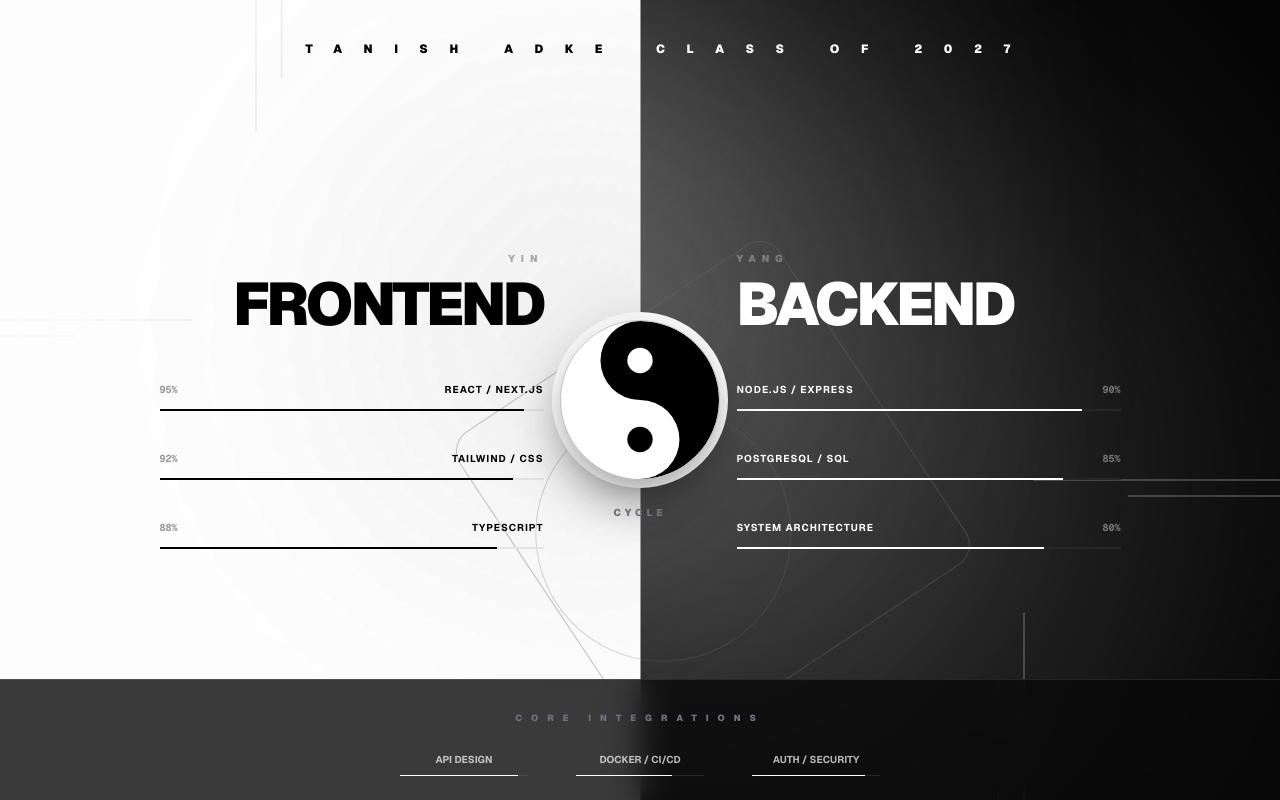
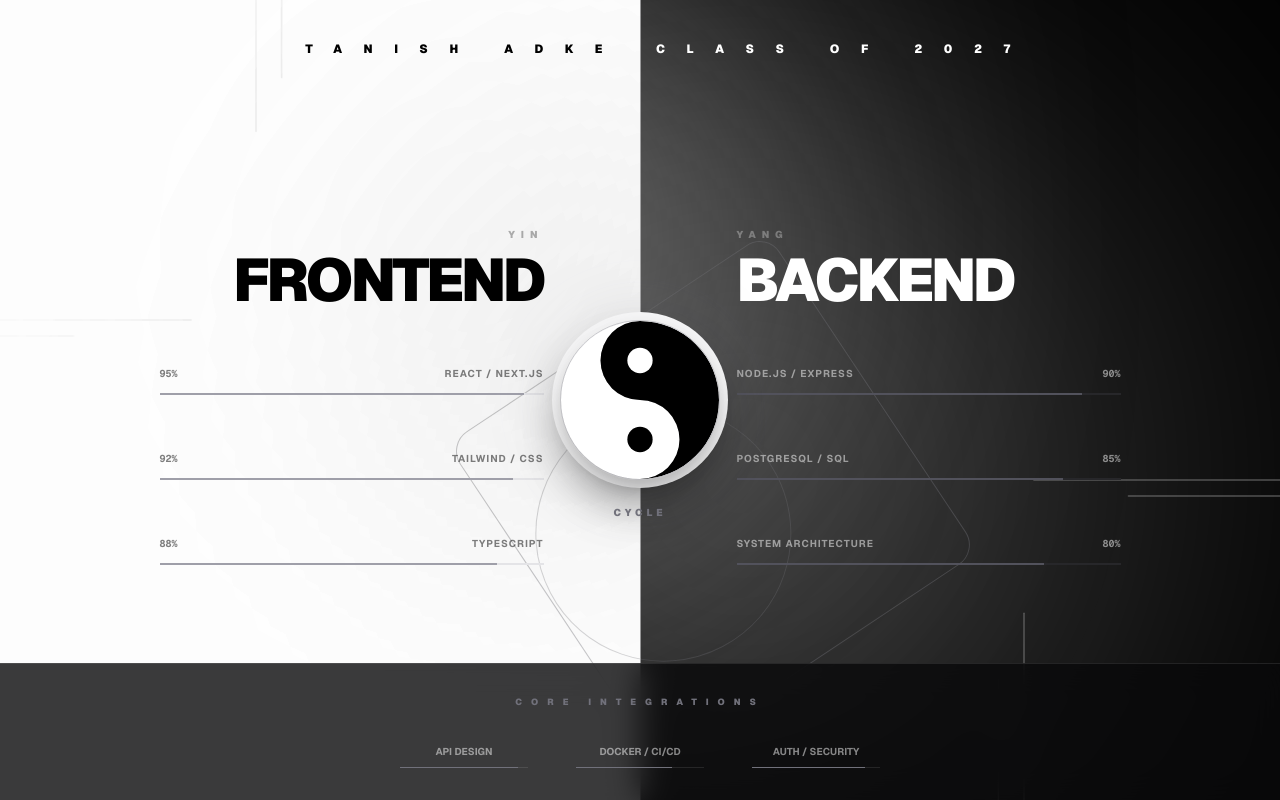
Before and after one commit to TanishAdke/Yin-and-Yang, a Next.js app: page /fullstack in a window 1280 px wide. Built offline with nearby package versions, Linux system fonts and the light colour scheme.

Commit message:
Added new features

```diff
--- a/app/fullstack/page.tsx
+++ b/app/fullstack/page.tsx
@@ -5,6 +5,7 @@ import { motion, AnimatePresence } from "framer-motion";
 import { useRouter } from "next/navigation";
 import YinYangButton from "@/components/YinYangButton";
 import BackgroundEffects from "@/components/BackgroundEffects";
+import MagneticWrapper from "@/components/MagneticWrapper"; // <-- Imported Magnet
 
 export default function FullStackPage() {
   const router = useRouter();
@@ -16,7 +17,7 @@ export default function FullStackPage() {
     setIsExiting(true);
     setTimeout(() => {
       router.push("/");
-    }, 800);
+    }, 850); // Kept the slight buffer stretch here too!
   };
 
   const skills = {
@@ -40,7 +41,6 @@ export default function FullStackPage() {
   return (
     <main className="relative min-h-screen w-full overflow-hidden font-sans">
 
-      {/* LAYER 1: Solid Background Split - No animation, it must be instantly present */}
       <div className="absolute inset-0 flex flex-col md:flex-row z-0">
         <div className="flex-1 bg-white" />
         <div className="flex-1 bg-black" />
@@ -68,7 +68,7 @@ export default function FullStackPage() {
 
       <div className="relative z-20 w-full min-h-screen flex flex-col md:flex-row pointer-events-none">
 
-        {/* Left Content (Yin) */}
+        {/* Left Content (Yin - Black Hover) */}
         <section className="flex-1 p-10 md:p-24 flex flex-col justify-center items-center md:items-end border-r border-zinc-100/50 pointer-events-auto">
           <div className="w-full max-w-sm md:text-right">
             <motion.p initial={{ opacity: 0 }} animate={{ opacity: 0.3 }} transition={{ duration: 1.2, delay: 0.4 }} className="text-[10px] font-black tracking-[0.6em] uppercase text-black mb-2">
@@ -78,23 +78,25 @@ export default function FullStackPage() {
               Frontend
             </motion.h2>
 
-            <div className="space-y-10">
+            <div className="space-y-10 text-left md:text-right">
               {skills.front.map((s, i) => (
                 <motion.div key={s.name} initial={{ opacity: 0, x: -20 }} animate={{ opacity: 1, x: 0 }} transition={{ duration: 1.0, ease: cinematicEase, delay: 0.6 + (i * 0.1) }}>
-                  <div className="flex justify-between md:flex-row-reverse text-[10px] font-bold uppercase text-black mb-3">
-                    <span className="md:ml-4 tracking-widest">{s.name}</span>
-                    <span className="opacity-40 font-mono">{s.level}</span>
+                  <MagneticWrapper className="py-2 group cursor-default">
+                    <div className="flex justify-between md:flex-row-reverse text-[10px] font-bold uppercase text-black/50 group-hover:text-black mb-3 transition-colors duration-300">
+                      <span className="md:ml-4 tracking-widest group-hover:tracking-[0.3em] transition-all duration-300">{s.name}</span>
+                      <span className="font-mono">{s.level}</span>
                     </div>
                     <div className="h-[2px] w-full bg-zinc-200 overflow-hidden">
-                    <motion.div initial={{ width: 0 }} animate={{ width: s.level }} transition={{ duration: 1.8, ease: cinematicEase, delay: 0.8 + (i * 0.1) }} className="h-full bg-black" />
+                      <motion.div initial={{ width: 0 }} animate={{ width: s.level }} transition={{ duration: 1.8, ease: cinematicEase, delay: 0.8 + (i * 0.1) }} className="h-full bg-zinc-400 group-hover:bg-black transition-colors duration-300" />
                     </div>
+                  </MagneticWrapper>
                 </motion.div>
               ))}
             </div>
           </div>
         </section>
 
-        {/* Right Content (Yang) */}
+        {/* Right Content (Yang - White Hover) */}
         <section className="flex-1 p-10 md:p-24 flex flex-col justify-center items-center md:items-start pointer-events-auto">
           <div className="w-full max-w-sm">
             <motion.p initial={{ opacity: 0 }} animate={{ opacity: 0.3 }} transition={{ duration: 1.2, delay: 0.4 }} className="text-[10px] font-black tracking-[0.6em] uppercase text-white mb-2">
@@ -107,13 +109,15 @@ export default function FullStackPage() {
             <div className="space-y-10">
               {skills.back.map((s, i) => (
                 <motion.div key={s.name} initial={{ opacity: 0, x: 20 }} animate={{ opacity: 1, x: 0 }} transition={{ duration: 1.0, ease: cinematicEase, delay: 0.6 + (i * 0.1) }}>
-                  <div className="flex justify-between text-[10px] font-bold uppercase text-white mb-3">
-                    <span className="tracking-widest">{s.name}</span>
-                    <span className="opacity-40 font-mono">{s.level}</span>
+                  <MagneticWrapper className="py-2 group cursor-default">
+                    <div className="flex justify-between text-[10px] font-bold uppercase text-white/50 group-hover:text-white mb-3 transition-colors duration-300">
+                      <span className="tracking-widest group-hover:tracking-[0.3em] transition-all duration-300">{s.name}</span>
+                      <span className="font-mono">{s.level}</span>
                     </div>
                     <div className="h-[2px] w-full bg-zinc-800 overflow-hidden">
-                    <motion.div initial={{ width: 0 }} animate={{ width: s.level }} transition={{ duration: 1.8, ease: cinematicEase, delay: 0.8 + (i * 0.1) }} className="h-full bg-white" />
+                      <motion.div initial={{ width: 0 }} animate={{ width: s.level }} transition={{ duration: 1.8, ease: cinematicEase, delay: 0.8 + (i * 0.1) }} className="h-full bg-zinc-600 group-hover:bg-white transition-colors duration-300" />
                     </div>
+                  </MagneticWrapper>
                 </motion.div>
               ))}
             </div>
@@ -121,23 +125,25 @@ export default function FullStackPage() {
         </section>
       </div>
 
-      {/* LAYER 4: The Center Button (FIX: Removed the animation so it instantly catches the Yang handoff) */}
       <div className="absolute top-1/2 left-1/2 -translate-x-1/2 -translate-y-1/2 z-[60] flex items-center justify-center pointer-events-auto">
         <div className="bg-white rounded-full p-2 shadow-2xl">
           <YinYangButton onClick={handleTransition} text="Cycle" activePage="both" />
         </div>
       </div>
 
-      <motion.div initial={{ y: 30, opacity: 0 }} animate={{ y: 0, opacity: 1 }} transition={{ duration: 1.2, ease: cinematicEase, delay: 1.0 }} className="absolute bottom-0 w-full bg-zinc-950/80 backdrop-blur-lg border-t border-white/10 p-6 flex flex-wrap justify-center items-center gap-x-12 gap-y-4 z-[60]">
+      <motion.div initial={{ y: 30, opacity: 0 }} animate={{ y: 0, opacity: 1 }} transition={{ duration: 1.2, ease: cinematicEase, delay: 1.0 }} className="absolute bottom-0 w-full bg-zinc-950/80 backdrop-blur-lg border-t border-white/10 p-6 flex flex-wrap justify-center items-center gap-x-12 gap-y-4 z-[60] pointer-events-auto">
         <div className="w-full text-center mb-2">
           <span className="text-[9px] font-black tracking-[1em] uppercase text-zinc-500">Core Integrations</span>
         </div>
         {skills.integration.map((s, i) => (
           <div key={s.name} className="flex flex-col items-center">
-            <span className="text-[10px] font-bold uppercase text-white/70 mb-2">{s.name}</span>
+            {/* Added subtle magnet to the footer items too! */}
+            <MagneticWrapper className="flex flex-col items-center py-2 group cursor-default">
+              <span className="text-[10px] font-bold uppercase text-white/50 group-hover:text-white transition-colors duration-300 mb-2">{s.name}</span>
               <div className="w-32 h-[1px] bg-white/10">
-              <motion.div initial={{ width: 0 }} animate={{ width: s.level }} transition={{ duration: 1.5, ease: cinematicEase, delay: 1.4 + (i * 0.1) }} className="h-full bg-white" />
+                <motion.div initial={{ width: 0 }} animate={{ width: s.level }} transition={{ duration: 1.5, ease: cinematicEase, delay: 1.4 + (i * 0.1) }} className="h-full bg-zinc-500 group-hover:bg-white transition-colors duration-300" />
               </div>
+            </MagneticWrapper>
           </div>
         ))}
       </motion.div>
--- a/app/layout.tsx
+++ b/app/layout.tsx
@@ -1,6 +1,9 @@
 import type { Metadata } from "next";
 import { Geist, Geist_Mono } from "next/font/google";
 import "./globals.css";
+
+// 1. Import the new Cursor Trail component
+import CursorTrail from "@/components/CursorTrail";
 
 const geistSans = Geist({
   variable: "--font-geist-sans",
@@ -12,6 +15,7 @@ const geistMono = Geist_Mono({
   subsets: ["latin"],
 });
 
+// Feel free to update this title to "Tanish Adke | Portfolio" when you are ready!
 export const metadata: Metadata = {
   title: "Create Next App",
   description: "Generated by create next app",
@@ -27,7 +31,11 @@ export default function RootLayout({
       lang="en"
       className={`${geistSans.variable} ${geistMono.variable} h-full antialiased`}
     >
-      <body className="min-h-full flex flex-col">{children}</body>
+      <body className="min-h-full flex flex-col">
+        {/* 2. Drop the cursor right here before your page content */}
+        <CursorTrail />
+        {children}
+      </body>
     </html>
   );
 }
--- a/app/yang/page.tsx
+++ b/app/yang/page.tsx
@@ -5,6 +5,7 @@ import { motion, AnimatePresence } from "framer-motion";
 import { useRouter } from "next/navigation";
 import YinYangButton from "@/components/YinYangButton";
 import BackgroundEffects from "@/components/BackgroundEffects";
+import MagneticWrapper from "@/components/MagneticWrapper"; // <-- Imported Magnet
 
 const skills = [
   { name: "Node.js / Express", level: 90 },
@@ -18,6 +19,8 @@ export default function YangPage() {
   const router = useRouter();
   const [isExiting, setIsExiting] = useState(false);
 
+  const cinematicEase = [0.16, 1, 0.3, 1];
+
   const handleTransition = () => {
     setIsExiting(true);
     setTimeout(() => {
@@ -25,13 +28,9 @@ export default function YangPage() {
     }, 1050);
   };
 
-  // A custom easing curve that starts fast and slows down beautifully
-  const cinematicEase = [0.16, 1, 0.3, 1];
-
   return (
     <main className="relative min-h-screen w-full bg-black text-white overflow-hidden flex items-center justify-center">
 
-      {/* FIX: Wrap the background effects in a slow 1.5s fade-in */}
       <motion.div
         initial={{ opacity: 0 }}
         animate={{ opacity: 1 }}
@@ -41,7 +40,6 @@ export default function YangPage() {
         <BackgroundEffects />
       </motion.div>
 
-      {/* Exit Animation to Fullstack */}
       <AnimatePresence>
         {isExiting && (
           <motion.div
@@ -78,7 +76,6 @@ export default function YangPage() {
         </div>
 
         <div>
-          {/* FIX: Increased duration and used the cinematic easing curve */}
           <motion.h1
             initial={{ opacity: 0, y: 30 }}
             animate={{ opacity: 1, y: 0 }}
@@ -105,18 +102,21 @@ export default function YangPage() {
                 animate={{ opacity: 1, x: 0 }}
                 transition={{ duration: 1.0, ease: cinematicEase, delay: 1.0 + (i * 0.1) }}
               >
-                <div className="flex justify-between text-xs font-bold uppercase mb-1">
-                  <span>{skill.name}</span>
+                {/* INVERTED MAGNET: Stretches to pure white on hover */}
+                <MagneticWrapper className="py-2 group cursor-default">
+                  <div className="flex justify-between text-xs font-bold uppercase mb-1 text-white/60 group-hover:text-white transition-colors duration-300">
+                    <span className="group-hover:tracking-[0.2em] transition-all duration-300 ease-out">{skill.name}</span>
                     <span>{skill.level}%</span>
                   </div>
-                <div className="h-1 w-full bg-zinc-800">
+                  <div className="h-1 w-full bg-zinc-900 overflow-hidden">
                     <motion.div
                       initial={{ width: 0 }}
                       animate={{ width: `${skill.level}%` }}
                       transition={{ duration: 1.8, ease: cinematicEase, delay: 1.2 + (i * 0.1) }}
-                    className="h-full bg-white"
+                      className="h-full bg-zinc-700 group-hover:bg-white transition-colors duration-300"
                     />
                   </div>
+                </MagneticWrapper>
               </motion.div>
             ))}
           </div>
--- /dev/null
+++ b/components/CursorTrail.tsx
@@ -0,0 +1,104 @@
+"use client";
+
+import React, { useEffect, useRef } from "react";
+
+export default function CursorTrail() {
+  const canvasRef = useRef(null);
+
+  useEffect(() => {
+    const canvas = canvasRef.current;
+    if (!canvas) return;
+
+    const ctx = canvas.getContext("2d");
+    let animationFrameId;
+    let points = [];
+
+    // REDUCED: The trail vanishes much faster now to prevent screen clutter
+    const MAX_AGE = 25;
+
+    const resizeCanvas = () => {
+      canvas.width = window.innerWidth;
+      canvas.height = window.innerHeight;
+    };
+    window.addEventListener("resize", resizeCanvas);
+    resizeCanvas();
+
+    const onMouseMove = (e) => {
+      points.push({
+        x: e.clientX,
+        y: e.clientY,
+        age: 0,
+      });
+    };
+    window.addEventListener("mousemove", onMouseMove);
+
+    const render = () => {
+      ctx.clearRect(0, 0, canvas.width, canvas.height);
+
+      points.forEach((p) => (p.age += 1));
+      points = points.filter((p) => p.age < MAX_AGE);
+
+      if (points.length > 1) {
+        ctx.lineCap = "round";
+        ctx.lineJoin = "round";
+
+        for (let i = 1; i < points.length; i++) {
+          const p0 = points[i - 1];
+          const p1 = points[i];
+
+          const dx = p1.x - p0.x;
+          const dy = p1.y - p0.y;
+          const speed = Math.sqrt(dx * dx + dy * dy);
+
+          const ageProgress = p1.age / MAX_AGE;
+
+          // Sharper taper curve for a faster needle-point drop off
+          const ageFactor = Math.pow(Math.max(0, 1 - ageProgress), 2);
+
+          // REDUCED: Extremely thin base line (2.5px max)
+          const baseThickness = Math.max(0.5, 2.5 - speed * 0.05);
+          const thickness = baseThickness * ageFactor;
+
+          // REDUCED: Max opacity is only 40%, fading to 0. It's a true "ghost" trail now.
+          const opacity = Math.max(0, 1 - ageProgress) * 0.4;
+
+          // Core Stroke
+          ctx.beginPath();
+          ctx.moveTo(p0.x, p0.y);
+          ctx.lineTo(p1.x, p1.y);
+          ctx.strokeStyle = `rgba(255, 255, 255, ${opacity})`;
+          ctx.lineWidth = thickness;
+          ctx.stroke();
+
+          // Delicate Feather Edge (Opacity reduced to just 10% for the barest hint of texture)
+          const angle = Math.atan2(dy, dx);
+          const offset = thickness * 0.8;
+
+          ctx.beginPath();
+          ctx.moveTo(p0.x + Math.cos(angle + Math.PI/2) * offset, p0.y + Math.sin(angle + Math.PI/2) * offset);
+          ctx.lineTo(p1.x + Math.cos(angle + Math.PI/2) * offset, p1.y + Math.sin(angle + Math.PI/2) * offset);
+          ctx.strokeStyle = `rgba(255, 255, 255, ${opacity * 0.25})`;
+          ctx.lineWidth = 0.2;
+          ctx.stroke();
+        }
+      }
+
+      animationFrameId = requestAnimationFrame(render);
+    };
+
+    render();
+
+    return () => {
+      window.removeEventListener("resize", resizeCanvas);
+      window.removeEventListener("mousemove", onMouseMove);
+      cancelAnimationFrame(animationFrameId);
+    };
+  }, []);
+
+  return (
+    <canvas
+      ref={canvasRef}
+      className="pointer-events-none fixed inset-0 z-[999] mix-blend-difference"
+    />
+  );
+}
--- /dev/null
+++ b/components/MagneticWrapper.tsx
@@ -0,0 +1,51 @@
+"use client";
+
+import React, { useRef } from "react";
+import { motion, useMotionValue, useSpring } from "framer-motion";
+
+export default function MagneticWrapper({ children, className = "" }) {
+  const ref = useRef(null);
+
+  // Motion values track the pull offset
+  const x = useMotionValue(0);
+  const y = useMotionValue(0);
+
+  // Apply a "bouncy" spring physics profile so it snaps back into place
+  const springConfig = { damping: 15, stiffness: 300, mass: 0.5 };
+  const springX = useSpring(x, springConfig);
+  const springY = useSpring(y, springConfig);
+
+  const handleMouseMove = (e) => {
+    if (!ref.current) return;
+    const { left, top, width, height } = ref.current.getBoundingClientRect();
+
+    // Find the exact dead-center of the element
+    const centerX = left + width / 2;
+    const centerY = top + height / 2;
+
+    // Calculate how far the mouse is from the center, and pull it by 15%
+    const distanceX = (e.clientX - centerX) * 0.10;
+    const distanceY = (e.clientY - centerY) * 0.10;
+
+    x.set(distanceX);
+    y.set(distanceY);
+  };
+
+  const handleMouseLeave = () => {
+    // Snap back to exactly 0,0 when the mouse leaves
+    x.set(0);
+    y.set(0);
+  };
+
+  return (
+    <motion.div
+      ref={ref}
+      onMouseMove={handleMouseMove}
+      onMouseLeave={handleMouseLeave}
+      style={{ x: springX, y: springY }}
+      className={className}
+    >
+      {children}
+    </motion.div>
+  );
+}
```
Also changed, not shown: app/page.tsx (+23 -5 lines), components/YinYangButton.tsx (+74 -10 lines). Lines whose indentation alone changed are shown as unchanged.
